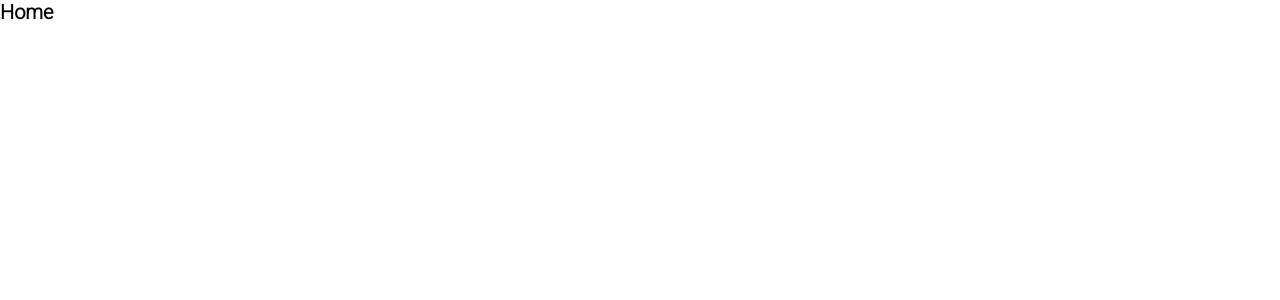
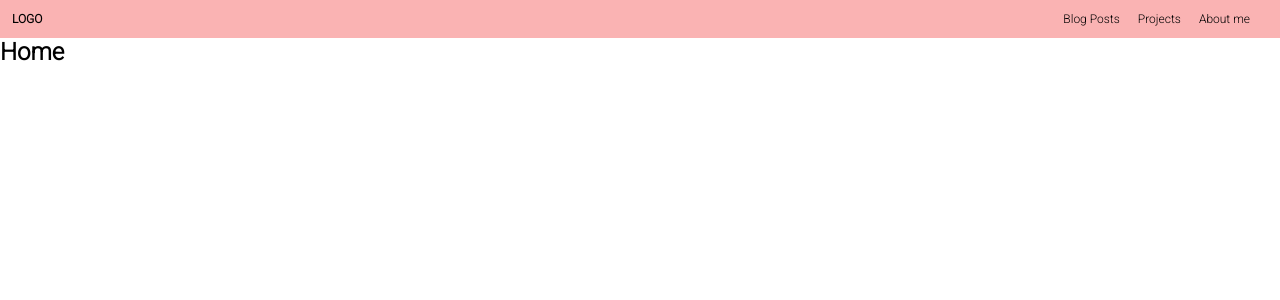
Before and after one commit to CarolinaFledgling/sanity-react-first-project, a React (Create React App) app: page / in a window 1280 px wide. Shown: the top 300 px of the page. Built offline with nearby package versions, Linux system fonts and the light colour scheme.

Commit message:
added navigation with router dom plus simple styles with css modules

```diff
--- a/package.json
+++ b/package.json
@@ -7,6 +7,7 @@
     "@testing-library/jest-dom": "^5.14.1",
     "@testing-library/react": "^11.2.7",
     "@testing-library/user-event": "^12.8.3",
+    "node-sass": "^6.0.1",
     "react": "^17.0.2",
     "react-dom": "^17.0.2",
     "react-router-dom": "^5.2.0",
--- a/src/App.js
+++ b/src/App.js
@@ -1,20 +1,22 @@
 import "./App.css";
 import { BrowserRouter, Route, Switch } from "react-router-dom";
-import Home from './components/Home/Home'
-import About from './components/About/About'
-import SinglePost from './components/SinglePost/SinglePost'
-import Post from './components/Post/Post'
-import Project from './components/Project/Project'
+import Home from "./components/Home/Home";
+import About from "./components/About/About";
+import SinglePost from "./components/SinglePost/SinglePost";
+import Post from "./components/Post/Post";
+import Project from "./components/Project/Project";
+import NavBar from "./components/NavBar/NavBar";
 
 function App() {
   return (
     <BrowserRouter>
+      <NavBar />
       <Switch>
-        <Route component={Home} path='/' exact/>
-        <Route component={About} path='/about'/>
-        <Route component={SinglePost} path='/post/:slug'/>
-        <Route component={Post} path='/post'/>
-        <Route component={Project} path='/project'/>∑
+        <Route component={Home} path="/" exact />
+        <Route component={About} path="/about" />
+        <Route component={SinglePost} path="/post/:slug" />
+        <Route component={Post} path="/post" />
+        <Route component={Project} path="/project" />∑
       </Switch>
     </BrowserRouter>
   );
--- a/src/components/NavBar/NavBar.js
+++ b/src/components/NavBar/NavBar.js
@@ -1,10 +1,20 @@
-import React from 'react'
+import React from "react";
+import { NavLink } from "react-router-dom";
+import styles from "./NavBar.modules.scss";
 
 export default function NavBar() {
-    return (
-        <div>
-
-
-        </div>
-    )
+  return (
+    <header className="header">
+      <div className="container">
+        <NavLink to="/" exact className='logo'>
+          Logo
+        </NavLink>
+        <nav className="navigation">
+          <NavLink to="/post" className='navLink'>Blog Posts</NavLink>
+          <NavLink to="/project" className='navLink'>Projects</NavLink>
+          <NavLink to="/about" className='navLink'>About me</NavLink>
+        </nav>
+      </div>
+    </header>
+  );
 }
--- /dev/null
+++ b/src/components/NavBar/NavBar.modules.scss
@@ -0,0 +1,25 @@
+.header {
+  background-color: rgb(250, 179, 179);
+  color: rgb(0, 0, 0);
+  padding: 1em;
+  width: 100%;
+}
+.container{
+    display: flex;
+    align-items: center;
+    justify-content: flex-end;
+}
+
+.navigation{
+    display: flex;
+}
+
+.logo{
+    flex: 1;
+    font-weight: bold;
+    text-transform: uppercase;
+}
+
+.navLink{
+    margin-right: 1.5em;
+}
--- a/src/index.css
+++ b/src/index.css
@@ -15,4 +15,10 @@ html {
 
 body {
   font-family: "Roboto", sans-serif;
+  font-size: 1.2rem;
 }
+
+a{
+  color: black;
+  text-decoration: none;
+}
```
Also changed, not shown: 1 other file (tests, documents, lock files or other folders).
